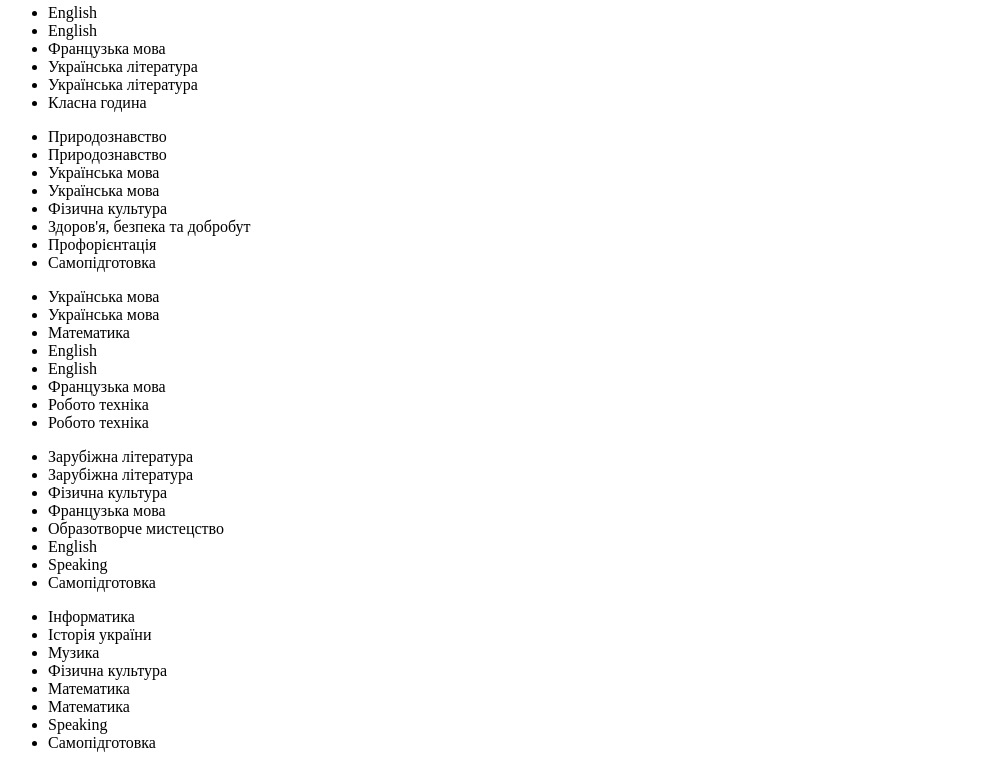
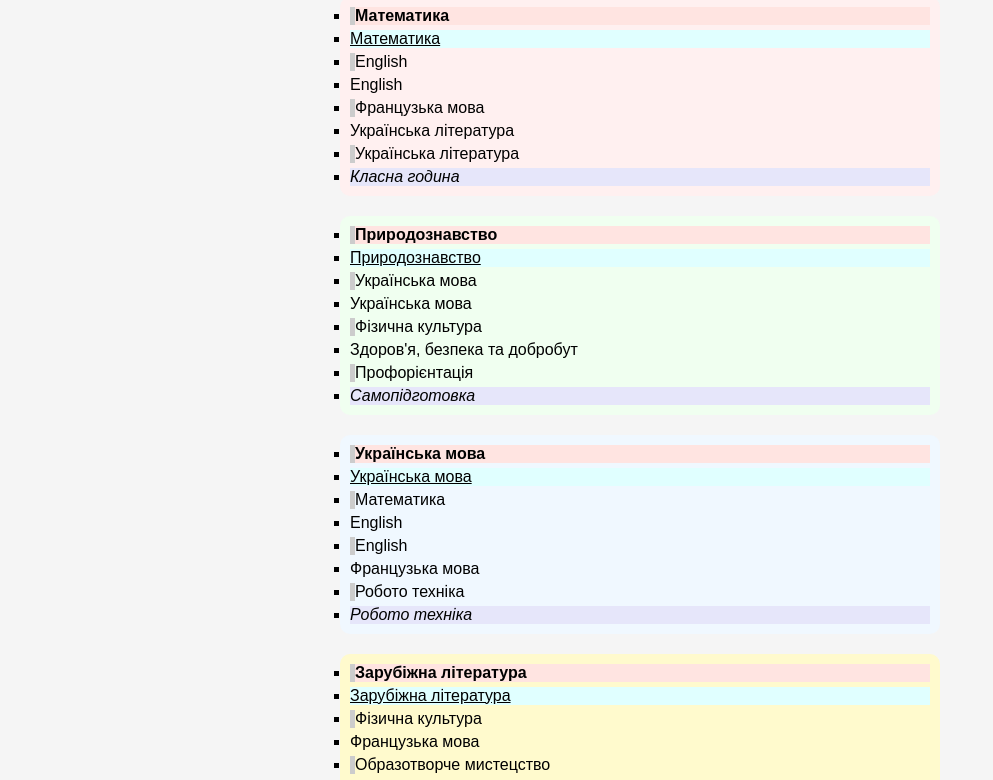
Before and after one commit to Nik-kul/h, a plain HTML site: page index.html in a window 1280 px wide. Shown: the part 99-879 px from the top of the page, without its empty margins (0-993 px from the left). Drawn offline with Linux system fonts and the light colour scheme.

Commit message:
Update index.html

```diff
--- a/index.html
+++ b/index.html
@@ -3,7 +3,7 @@
 <head>
   <meta charset="UTF-8" />
   <title>Розклад уроків</title>
-  <link rel="stylesheet" href="ssstyles.css" />
+  <link rel="stylesheet" href="ssstyle.css" />
 </head>
 <body>
   <div class="schedule">
```
